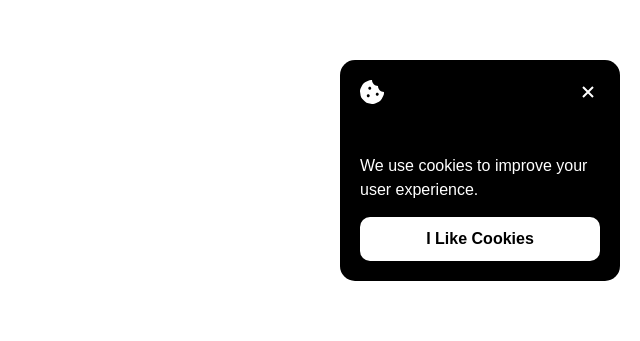
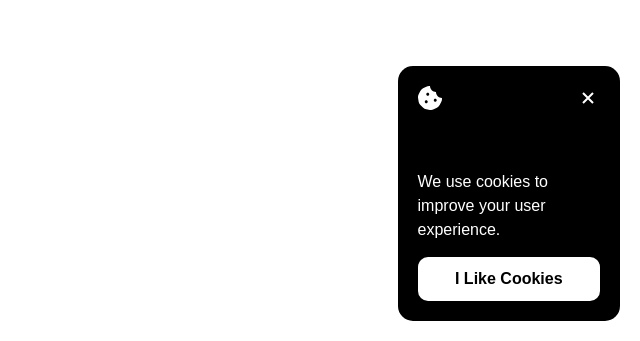
Before and after one commit to JesperKF/cookieconsent, a Next.js app: page / in a window 1280 px wide. Shown: the part 499-840 px from the top of the page, without its empty margins (640-1280 px from the left). Before the commit the page ends 800 px from the top, so only its background shows below. Built offline with nearby package versions, Linux system fonts and the light colour scheme.

Commit message:
style: update global styles and adjust Cookie popup layout

```diff
--- a/src/app/globals.css
+++ b/src/app/globals.css
@@ -23,16 +23,18 @@ body {
   background: var(--background);
   color: var(--foreground);
   font-family: Arial, Helvetica, sans-serif;
+  margin: 20px;
+  height: 100vh;
+  display: flex;
+  justify-content: end;
+  align-items: end;
 }
 
 .cookie-popup {
-  position: fixed;
-  bottom: 20px;
-  right: 20px;
   background: black;
   color: white;
   padding: 20px;
-  width: 280px;
+  max-width: 25ch;
   border-radius: 15px;
 }
 
@@ -52,7 +54,7 @@ body {
 }
 
 p{
-  margin-top: 50px;
+  margin-top: 60px;
   font-size: 1rem;
 }
 
--- a/src/components/Cookiepopup.jsx
+++ b/src/components/Cookiepopup.jsx
@@ -34,6 +34,8 @@ export default Cookiepopup;
 
 
 
+
+
 // const Likebutton = (props) => {
 //     const [likes, setLikes] = useState(0);
 //     return (
```
